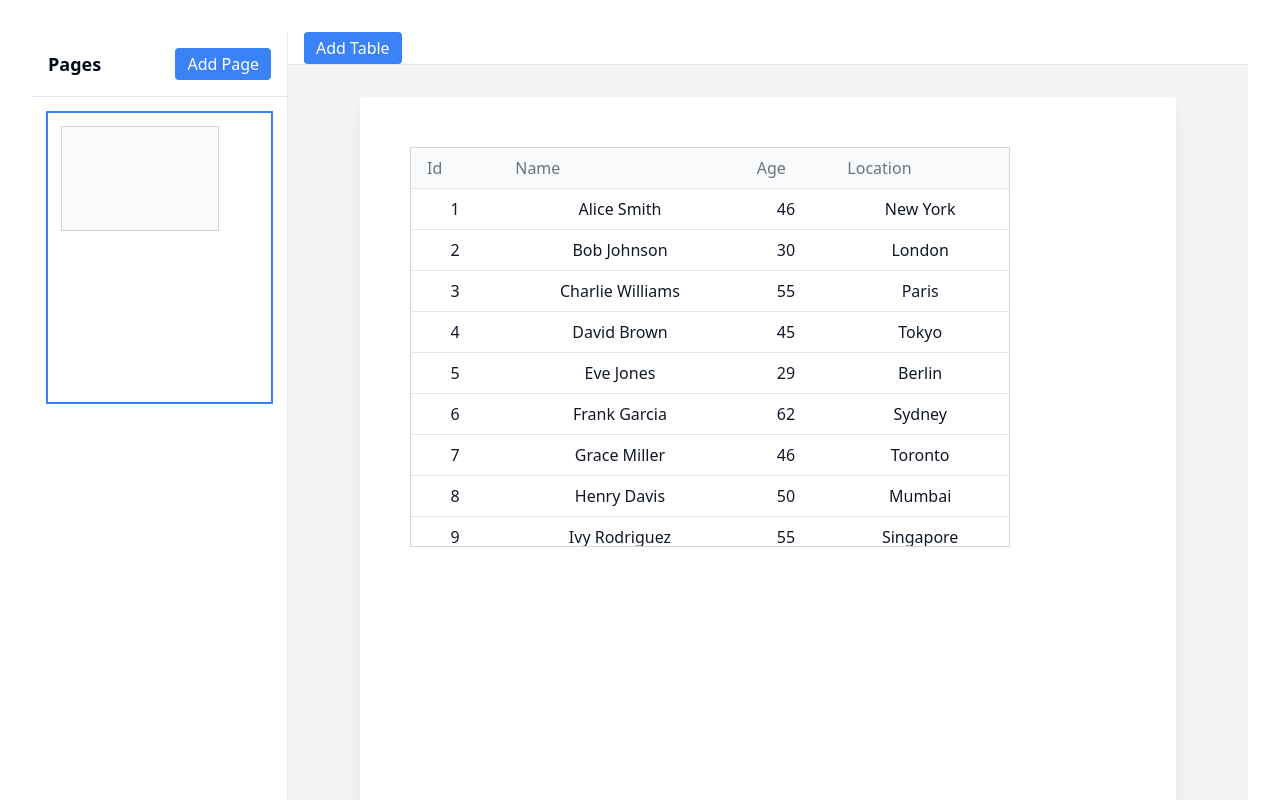
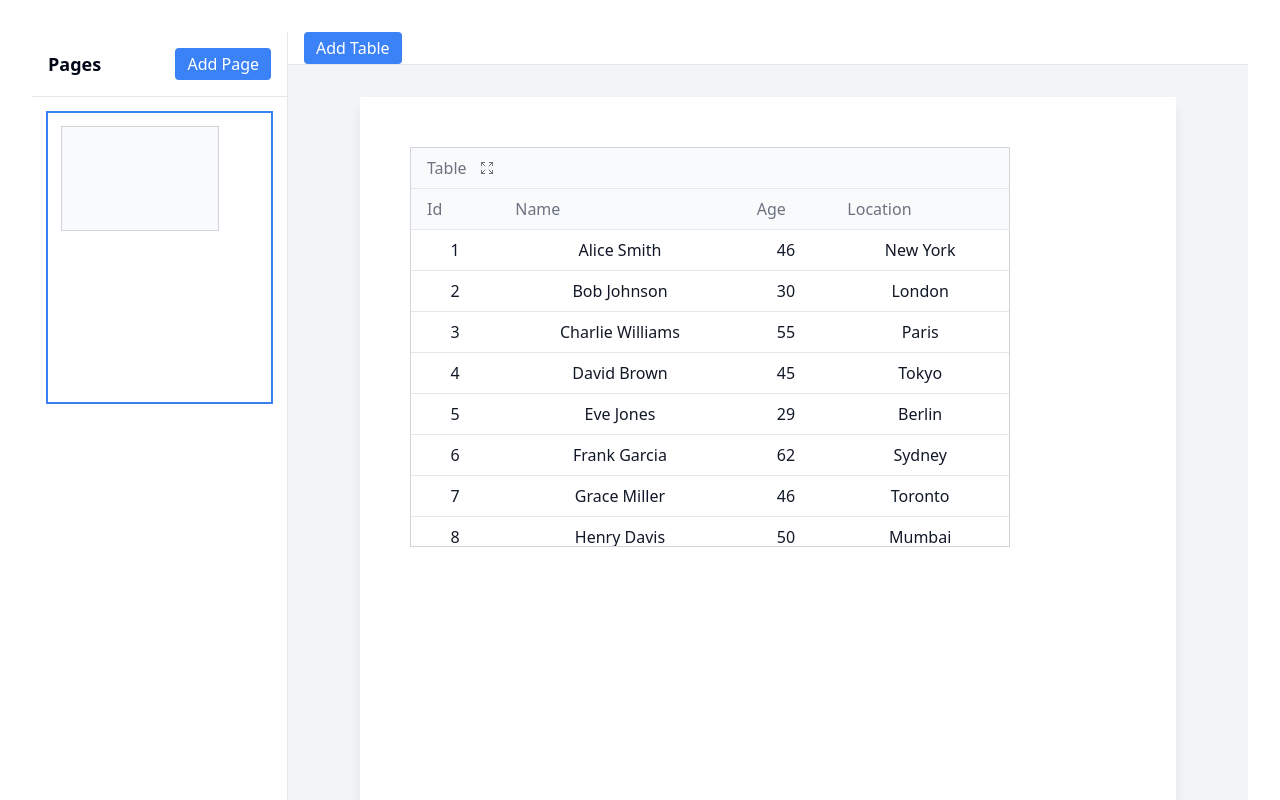
Before and after one commit to rounaksalim95/make-pdfs-great-again, a React (Vite) app: page / in a window 1280 px wide. Both pictures are taken after a click on the button "Add Table". Shown: the top 800 px of the page. Built offline with nearby package versions, Linux system fonts and the light colour scheme.

Commit message:
Add table pagination

```diff
--- a/package.json
+++ b/package.json
@@ -13,6 +13,7 @@
     "@dnd-kit/core": "^6.3.1",
     "@dnd-kit/sortable": "^10.0.0",
     "@dnd-kit/utilities": "^3.2.2",
+    "@heroicons/react": "^2.2.0",
     "react": "^18.3.1",
     "react-dom": "^18.3.1"
   },
--- a/src/App.tsx
+++ b/src/App.tsx
@@ -3,6 +3,7 @@ import { Sidebar } from './components/layout/Sidebar';
 import { Canvas } from './components/pages/Canvas';
 import { Page, Table } from './types';
 import { PAGE_WIDTH, PAGE_HEIGHT } from './lib/constants';
+import { calculatePageCapacity, distributeTableAcrossPages } from './lib/pagination';
 import './App.css';
 
 // Dummy data for tables
@@ -103,6 +104,42 @@ function App() {
     ));
   };
 
+  const handleTableExpand = (tableId: string) => {
+    const currentPageIndex = pages.findIndex(p => p.id === selectedPage);
+    const table = pages[currentPageIndex].tables.find(t => t.id === tableId);
+
+    if (!table) return;
+
+    const { rowsPerPage } = calculatePageCapacity();
+    const { pages: pagedTables, expandedState } = distributeTableAcrossPages(table, selectedPage, rowsPerPage);
+
+    // Create new pages for the expanded table
+    const updatedPages = [...pages];
+
+    // Update the first page (current page)
+    updatedPages[currentPageIndex] = {
+      ...updatedPages[currentPageIndex],
+      tables: updatedPages[currentPageIndex].tables.map(t =>
+        t.id === tableId ? pagedTables[0].table : t
+      ),
+      expandedTables: [
+        ...(updatedPages[currentPageIndex].expandedTables || []),
+        expandedState
+      ]
+    };
+
+    // Insert new pages after the current page
+    const newPages = pagedTables.slice(1).map(({ id, table }) => ({
+      id,
+      tables: [table],
+      expandedTables: []
+    }));
+
+    updatedPages.splice(currentPageIndex + 1, 0, ...newPages);
+
+    setPages(updatedPages);
+  };
+
   const currentPage = pages.find(page => page.id === selectedPage);
 
   return (
@@ -127,6 +164,7 @@ function App() {
           tables={currentPage?.tables || []}
           onTableMove={handleTableMove}
           onTableResize={handleTableResize}
+          onTableExpand={handleTableExpand}
         />
       </div>
     </div>
--- a/src/components/pages/Canvas.tsx
+++ b/src/components/pages/Canvas.tsx
@@ -2,14 +2,16 @@ import { DndContext, DragEndEvent, useSensor, useSensors, PointerSensor } from '
 import { Table as TableType } from '../../types';
 import { Table } from '../tables/Table';
 import { PAGE_WIDTH, PAGE_HEIGHT } from '../../lib/constants';
+import { isTableOverflowing } from '../../lib/pagination';
 
 interface CanvasProps {
   tables: TableType[];
   onTableMove?: (tableId: string, position: { x: number; y: number }) => void;
   onTableResize?: (tableId: string, size: { width: number; height: number }, position: { x: number; y: number }) => void;
+  onTableExpand?: (tableId: string) => void;
 }
 
-export function Canvas({ tables, onTableMove, onTableResize }: CanvasProps) {
+export function Canvas({ tables, onTableMove, onTableResize, onTableExpand }: CanvasProps) {
   const sensors = useSensors(
     useSensor(PointerSensor, {
       activationConstraint: {
@@ -19,7 +21,6 @@ export function Canvas({ tables, onTableMove, onTableResize }: CanvasProps) {
   );
 
   const handleDragEnd = (event: DragEndEvent) => {
-    console.log('unakor: handleDragEnd', event);
     const { active, delta } = event;
 
     if (onTableMove) {
@@ -60,6 +61,7 @@ export function Canvas({ tables, onTableMove, onTableResize }: CanvasProps) {
                 height: PAGE_HEIGHT
               }}
               onResize={onTableResize}
+              onExpand={!table.originalTableId && isTableOverflowing(table) ? onTableExpand : undefined}
             />
           ))}
         </div>
--- a/src/components/tables/Table.tsx
+++ b/src/components/tables/Table.tsx
@@ -2,6 +2,7 @@ import { useDraggable } from '@dnd-kit/core';
 import { CSS } from '@dnd-kit/utilities';
 import { Table as TableType } from '../../types';
 import { useResize } from '../../hooks/useResize';
+import { ArrowsPointingOutIcon } from '@heroicons/react/24/outline';
 
 interface TableProps {
   table: TableType;
@@ -10,9 +11,10 @@ interface TableProps {
     height: number;
   };
   onResize?: (tableId: string, size: { width: number; height: number }, position: { x: number; y: number }) => void;
+  onExpand?: (tableId: string) => void;
 }
 
-export function Table({ table, pageBounds, onResize }: TableProps) {
+export function Table({ table, pageBounds, onResize, onExpand }: TableProps) {
   const {attributes, listeners, setNodeRef, transform} = useDraggable({
     id: table.id,
     data: table
@@ -59,6 +61,29 @@ export function Table({ table, pageBounds, onResize }: TableProps) {
         <div className="w-full h-full overflow-auto">
           <table className="w-full">
             <thead className="bg-gray-50 sticky top-0">
+              <tr>
+                <th colSpan={4} className="px-4 py-2 text-left font-medium text-gray-500 border-b">
+                  <div className="flex justify-between items-center">
+                    <div className="flex items-center space-x-2">
+                      <span>Table {table.pageNumber ? `${table.pageNumber}/${table.totalPages}` : ''}</span>
+                      {!table.originalTableId && (
+                        <button
+                          onClick={() => onExpand?.(table.id)}
+                          className="p-1 hover:bg-gray-100 rounded"
+                          title="Expand table across pages"
+                        >
+                          <ArrowsPointingOutIcon className="w-4 h-4" />
+                        </button>
+                      )}
+                    </div>
+                    {table.originalTableId && (
+                      <span className="text-sm text-gray-400">
+                        Showing rows {table.startRow! + 1}-{table.endRow!}
+                      </span>
+                    )}
+                  </div>
+                </th>
+              </tr>
               <tr>
                 <th className="px-4 py-2 text-left font-medium text-gray-500 border-b">Id</th>
                 <th className="px-4 py-2 text-left font-medium text-gray-500 border-b">Name</th>
--- /dev/null
+++ b/src/lib/pagination.ts
@@ -0,0 +1,74 @@
+import { Table, PageCapacity } from '../types';
+import { PAGE_HEIGHT } from './constants';
+
+const ROW_HEIGHT = 36; // Height of each table row in pixels
+const HEADER_HEIGHT = 40; // Height of table header in pixels
+const PAGE_MARGINS = 40; // Total vertical margins (top + bottom)
+
+export function calculatePageCapacity(pageHeight: number = PAGE_HEIGHT): PageCapacity {
+  const availableHeight = pageHeight - PAGE_MARGINS;
+  const effectiveHeight = availableHeight - HEADER_HEIGHT;
+  const rowsPerPage = Math.floor(effectiveHeight / ROW_HEIGHT);
+
+  return {
+    availableHeight,
+    rowsPerPage,
+    headerHeight: HEADER_HEIGHT,
+    effectiveHeight
+  };
+}
+
+export function distributeTableAcrossPages(
+  table: Table,
+  currentPageId: string,
+  rowsPerPage: number
+): { pages: { id: string; table: Table }[]; expandedState: { originalTableId: string; pageIds: string[]; currentPage: number; totalPages: number; } } {
+  const totalRows = table.data.length;
+  const totalPages = Math.ceil(totalRows / rowsPerPage);
+  const pages: { id: string; table: Table }[] = [];
+  const pageIds: string[] = [];
+
+  for (let i = 0; i < totalPages; i++) {
+    const startRow = i * rowsPerPage;
+    const endRow = Math.min(startRow + rowsPerPage, totalRows);
+    const pageId = i === 0 ? currentPageId : crypto.randomUUID();
+    pageIds.push(pageId);
+
+    const pagedTable: Table = {
+      ...table,
+      id: i === 0 ? table.id : crypto.randomUUID(),
+      originalTableId: table.id,
+      isExpanded: true,
+      pageNumber: i + 1,
+      totalPages,
+      startRow,
+      endRow,
+      data: table.data.slice(startRow, endRow),
+      position: i === 0 ? table.position : { x: 50, y: 50 }, // Position subsequent tables at the top of new pages
+    };
+
+    pages.push({
+      id: pageId,
+      table: pagedTable
+    });
+  }
+
+  const expandedState = {
+    originalTableId: table.id,
+    pageIds,
+    currentPage: 1,
+    totalPages
+  };
+
+  return { pages, expandedState };
+}
+
+export function calculateTableHeight(rowCount: number): number {
+  return HEADER_HEIGHT + (rowCount * ROW_HEIGHT);
+}
+
+export function isTableOverflowing(table: Table, pageHeight: number = PAGE_HEIGHT): boolean {
+  const tableHeight = calculateTableHeight(table.data.length);
+  const availableHeight = pageHeight - PAGE_MARGINS;
+  return tableHeight > availableHeight;
+}
```
Also changed, not shown: src/types/index.ts (+21 -0 lines), 2 other files (tests, documents, lock files or other folders).
